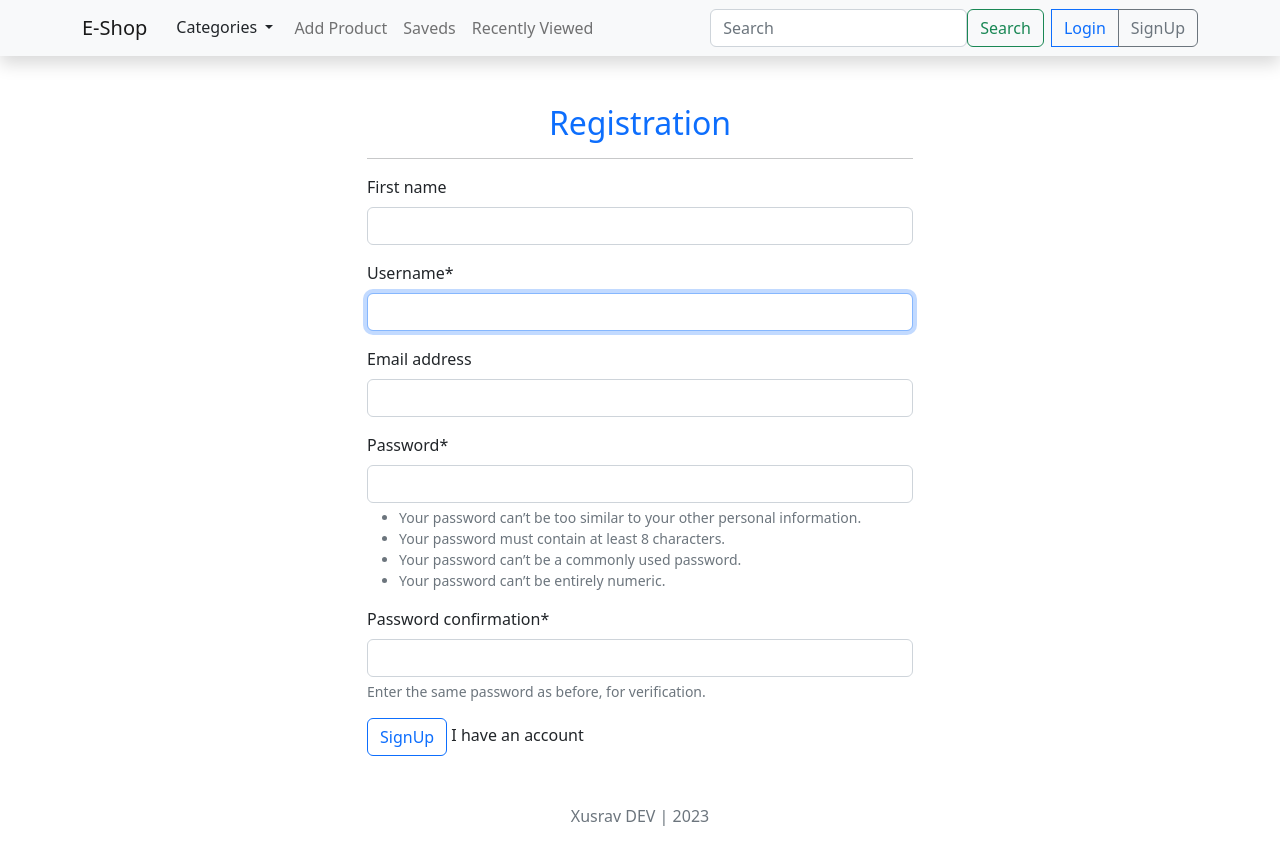
After one commit to xusraw1/e-commerce, a Django app: page /users/signup/ in a window 1280 px wide. The commit adds this page. Run offline with Django 4.2, Linux system fonts and the light colour scheme; data comes from the database, SQL or seed files in the repository; both versions use the stored data as it was after the commit; some libraries are stand-ins or nearby versions.

Commit message:
Create signup form, view and templates, than create page for change password, in end write tests

```diff
--- a/config/settings.py
+++ b/config/settings.py
@@ -135,3 +135,6 @@ MEDIA_ROOT = str(BASE_DIR.joinpath('media'))
 
 DEFAULT_AUTO_FIELD = 'django.db.models.BigAutoField'
 AUTH_USER_MODEL = 'users.CustomUser'
+
+LOGIN_REDIRECT_URL = '/'
+LOGOUT_REDIRECT_URL = 'login'
--- a/config/urls.py
+++ b/config/urls.py
@@ -7,4 +7,6 @@ urlpatterns = [
                   path('admin/', admin.site.urls),
                   path('', include('commerce.urls')),
                   path('users/', include('django.contrib.auth.urls')),
+                  path('users/', include('users.urls')),
+
               ] + static(settings.MEDIA_URL, document_root=settings.MEDIA_ROOT)
--- a/templates/base.html
+++ b/templates/base.html
@@ -62,12 +62,12 @@
                     </button>
                     <ul class="dropdown-menu dropdown-menu-end dropdown-menu-lg">
                         <li><a class="dropdown-item" href="#">Profile</a></li>
-                        <li><a class="dropdown-item" href="#">Change password</a></li>
-                        <li><a class="dropdown-item" href="#">Logout</a></li>
+                        <li><a class="dropdown-item" href="{% url 'password_change' %}">Change password</a></li>
+                        <li><a class="dropdown-item" href="{% url 'logout' %}">Logout</a></li>
                     </ul>
                 {% else %}
                     <a href="{% url 'login' %}" class="btn btn-outline-primary">Login</a>
-                    <a href="" class="btn btn-outline-secondary">SignUp</a>
+                    <a href="{% url 'signup' %}" class="btn btn-outline-secondary">SignUp</a>
                 {% endif %}
             </div>
         </div>
--- /dev/null
+++ b/templates/registration/signup.html
@@ -0,0 +1,24 @@
+{% extends 'base.html' %}
+{% load crispy_forms_tags %}
+{% block title %} SignUp {% endblock %}
+
+
+{% block content %}
+    <div class="container">
+        <div class="row">
+
+            <div class="col"></div>
+            <div class="col-6 mt-5">
+                <center><h2 class="text-primary">Registration</h2></center>
+                <hr>
+                <form method="post">
+                    {% csrf_token %}
+                    {{ form|crispy }}
+                    <button type="submit" class="btn btn-outline-primary">SignUp</button>
+                    <a href="{% url 'login' %}" class="card-link link-dark text-decoration-none">I have an account</a>
+                </form>
+            </div>
+            <div class="col"></div>
+        </div>
+    </div>
+{% endblock %}
--- /dev/null
+++ b/users/forms.py
@@ -0,0 +1,8 @@
+from django import forms
+from .models import CustomUser
+from django.contrib.auth.forms import UserCreationForm
+
+class SignUpForm(UserCreationForm):
+    class Meta:
+        model = CustomUser
+        fields = ['first_name', 'username', 'email']
--- /dev/null
+++ b/users/urls.py
@@ -0,0 +1,6 @@
+from .views import SignUpView
+from django.urls import path
+
+urlpatterns = [
+    path('signup/', SignUpView.as_view(), name='signup')
+]
--- a/users/views.py
+++ b/users/views.py
@@ -1,3 +1,19 @@
-from django.shortcuts import render
+from django.shortcuts import render, redirect
+from .forms import SignUpForm
+from django.views import View
+from django.contrib import messages
 
-# Create your views here.
+
+class SignUpView(View):
+    def get(self, request):
+        form = SignUpForm()
+        return render(request, 'registration/signup.html', {"form": form})
+
+    def post(self, request):
+        form = SignUpForm(request.POST)
+        if form.is_valid():
+            form.save()
+            messages.success(request, "You account is successfully created!!!")
+            return redirect('login')
+        else:
+            return render(request, 'registration/signup.html', {"form": form})
```
Also changed, not shown: templates/registration/login.html (+10 -0 lines), templates/registration/password_change_done.html (added, +20 -0 lines), templates/registration/password_change_form.html (added, +24 -0 lines), users/tests.py (+19 -1 lines), db.sqlite3.
